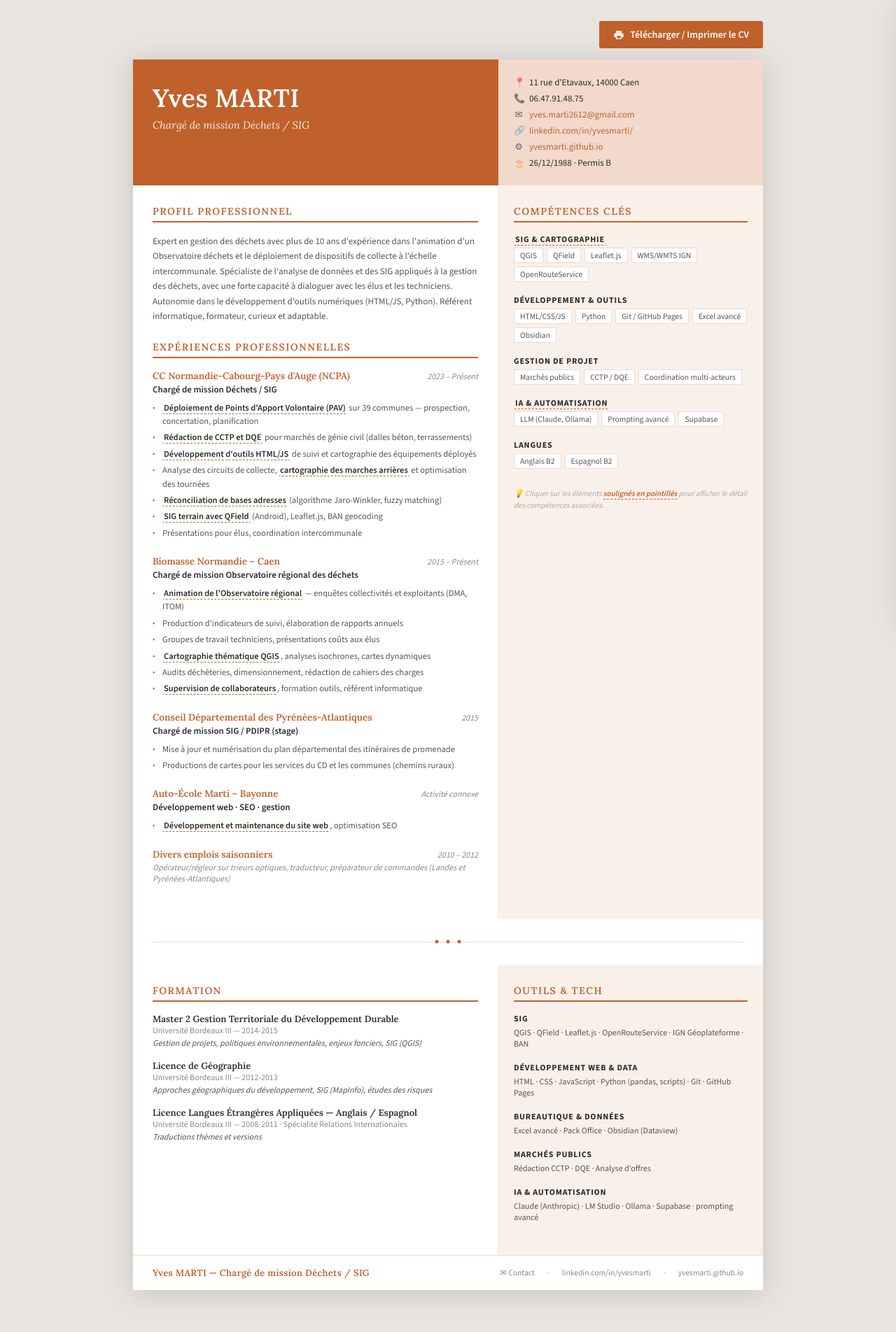
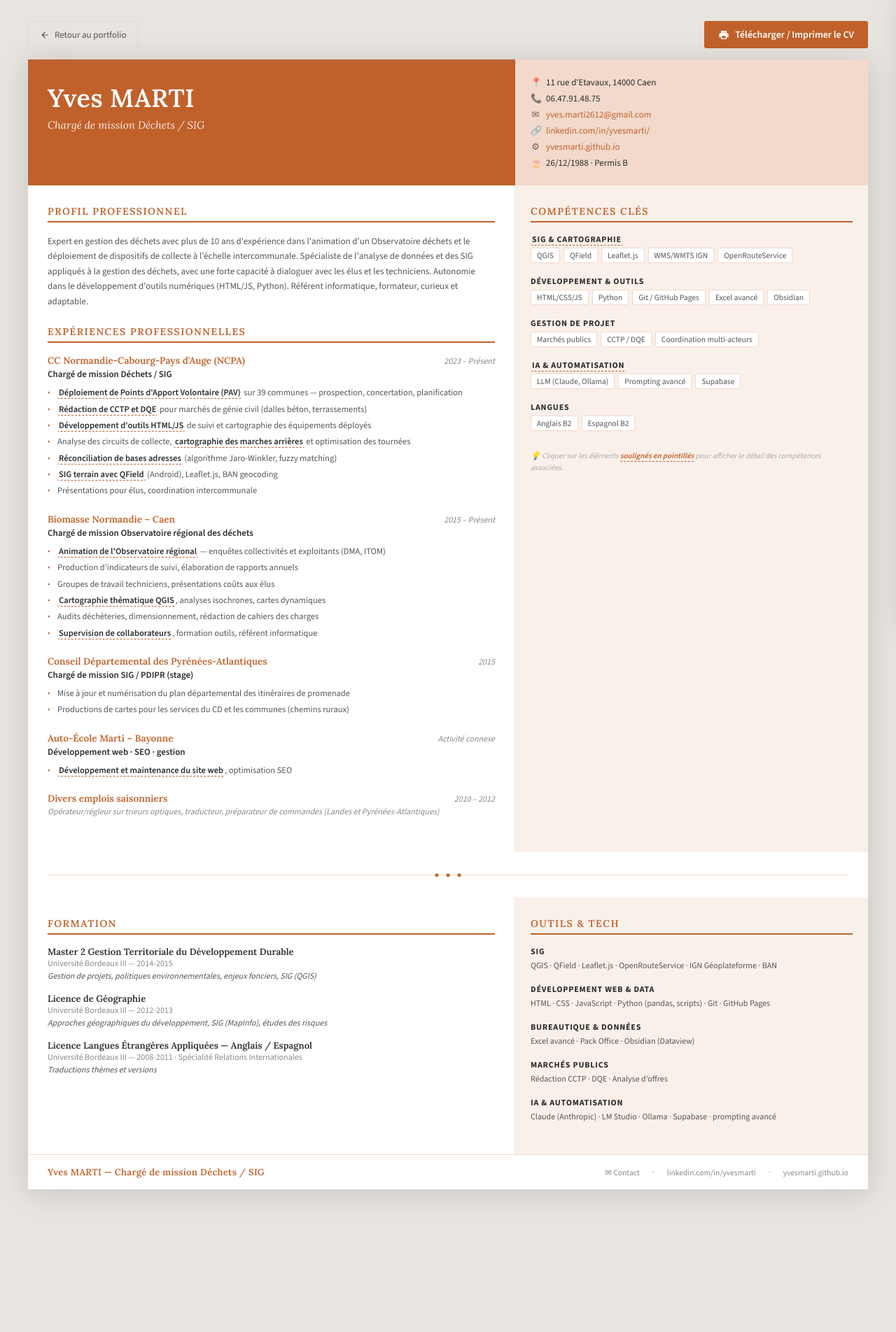
Before and after one commit to yvesmarti/yvesmarti.github.io, a Jekyll site: the page cv/index.html, which Jekyll copies as it is, in a window 1280 px wide. Shown: the whole page at 70% size. Built offline with Jekyll 4.4.1, drawn with Linux system fonts in a browser that asks for light colours; after the commit the page ends 1760 px from its top, so only the background shows below that.

Commit message:
Agrandir la zone d'affichage du CV sur desktop + bouton retour portfolio
- max-width du CV et de la toolbar : 900px → 1200px
- Ajout de padding latéral sur desktop (≥ 1024px) pour éviter l'effet "bord à bord"
- Ajout d'un bouton "Retour au portfolio" dans la toolbar (masqué à l'impression)

https://claude.ai/code/session_01DAHhr2iU71YcoiBHhPZLxW

```diff
--- a/cv/index.html
+++ b/cv/index.html
@@ -30,7 +30,7 @@
 
   /* ── Toolbar ── */
   .toolbar {
-    max-width: 900px;
+    max-width: 1200px;
     margin: 0 auto 16px;
     display: flex;
     justify-content: flex-end;
@@ -57,7 +57,7 @@
 
   /* ── CV wrapper ── */
   .cv {
-    max-width: 900px;
+    max-width: 1200px;
     margin: 0 auto;
     background: var(--white);
     box-shadow: 0 4px 40px rgba(0,0,0,.15);
@@ -428,10 +428,36 @@
     border-radius: 50%;
   }
 
+  /* ── Desktop layout ── */
+  @media (min-width: 1024px) {
+    body { padding-left: 40px; padding-right: 40px; }
+  }
+
+  /* ── Bouton retour ── */
+  .btn-back {
+    display: inline-flex;
+    align-items: center;
+    gap: 7px;
+    background: transparent;
+    color: var(--mid);
+    border: 1px solid #DDD;
+    padding: 9px 16px;
+    font-family: 'Source Sans 3', sans-serif;
+    font-size: 13px;
+    font-weight: 500;
+    cursor: pointer;
+    border-radius: 3px;
+    text-decoration: none;
+    transition: background .2s, color .2s, border-color .2s;
+    margin-right: auto;
+  }
+  .btn-back:hover { background: #f0f0ee; color: var(--dark); border-color: #BBB; }
+  .btn-back svg { width: 14px; height: 14px; fill: currentColor; }
+
   /* ── Print ── */
   @media print {
     body { background: white; padding: 0; }
-    .toolbar, .detail-panel, .detail-overlay { display: none !important; }
+    .toolbar, .btn-back, .detail-panel, .detail-overlay { display: none !important; }
     .cv { box-shadow: none; max-width: 100%; }
     .detail-trigger {
       border-bottom: none;
@@ -447,6 +473,10 @@
 
 <!-- Toolbar -->
 <div class="toolbar">
+  <a class="btn-back" href="https://yvesmarti.github.io">
+    <svg viewBox="0 0 24 24"><path d="M20 11H7.83l5.59-5.59L12 4l-8 8 8 8 1.41-1.41L7.83 13H20v-2z"/></svg>
+    Retour au portfolio
+  </a>
   <button class="btn-dl" onclick="window.print()">
     <svg viewBox="0 0 24 24"><path d="M19 8H5c-1.66 0-3 1.34-3 3v6h4v4h12v-4h4v-6c0-1.66-1.34-3-3-3zm-3 11H8v-5h8v5zm3-7c-.55 0-1-.45-1-1s.45-1 1-1 1 .45 1 1-.45 1-1 1zm-1-9H6v4h12V3z"/></svg>
     Télécharger / Imprimer le CV
```
